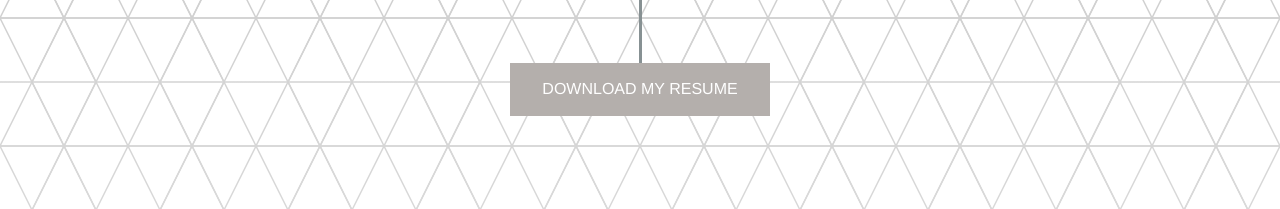
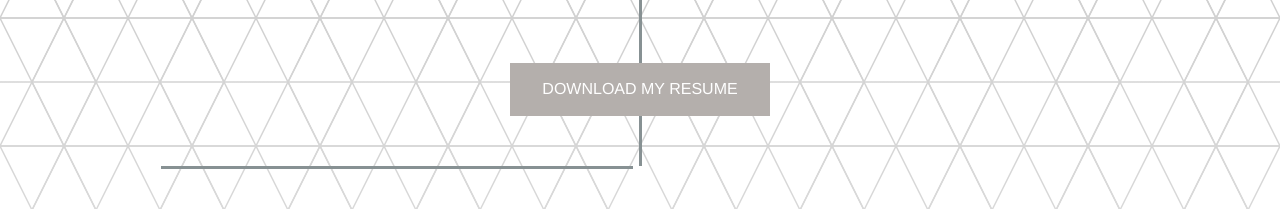
Before and after one commit to JPMMaia/jpmmaia.github.io, a plain HTML site: page index.html in a window 1280 px wide. Shown: the part 1230-1439 px from the top of the page. Drawn offline with Linux system fonts and the light colour scheme; a web font is replaced by a local one.

Commit message:
Adding horizontal line.

```diff
--- a/css/aboutPageStylesheet.css
+++ b/css/aboutPageStylesheet.css
@@ -19,6 +19,9 @@
     display: inline-block;
     font-size: 16px;
 }
+.about-line {
+    background-color: #879193;
+}
 
 /*******************************************/
 /******************* IDs *******************/
@@ -27,7 +30,7 @@
 #about {
     position: relative;
     background-color: transparent;
-    padding: 0 0 50px 0;
+    padding: 0;
     min-height: 640px;
 }
 #about:before {
@@ -58,7 +61,6 @@
     height: 70px;
     width: 3px;
     margin: 0 auto;
-    background-color: #879193;
 }
 #button-download-resume {
     background-color: #B4AFAC;
@@ -76,3 +78,19 @@
 #button-download-resume:active {
     background-color: #63625F;
 }
+#line-download-resume-down{
+    height: 100px;
+    width: 3px;
+    margin: 0 auto;
+}
+@media (min-width: 992px) {
+    #line-download-resume-down {
+        height: 50px;
+    }
+}
+#line-download-resume-down-horizontal {
+    height: 3px;
+    width: calc(50vw - 168px);
+    left: 176px;
+    position: relative;
+}
--- a/css/generalStylesheet.css
+++ b/css/generalStylesheet.css
@@ -27,6 +27,7 @@ p.paragraph {
     padding-bottom: 1em;
 }
 .section {
+    width: 100%;
     margin: 0;
     padding: 0;
 }
--- a/pages/about.html
+++ b/pages/about.html
@@ -142,7 +142,7 @@
         </div>
 
         <div class="row">
-            <div id="line-download-resume-up"></div>
+            <div id="line-download-resume-up" class="about-line"></div>
         </div>
 
         <div class="row">
@@ -150,4 +150,13 @@
         </div>
 
     </div>
+
+    <div class="row">
+        <div id="line-download-resume-down" class="about-line"></div>
+    </div>
+
+    <div class="row">
+        <div id="line-download-resume-down-horizontal" class="about-line"></div>
+    </div>
+
 </section>
```
